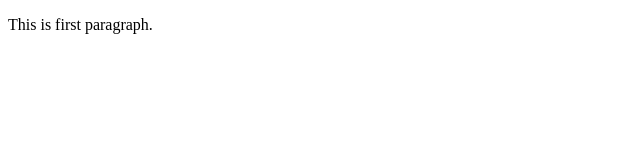
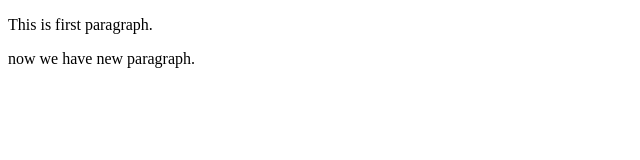
Before and after one commit to aashish18verma/learing, a plain HTML site: page index.html in a window 1280 px wide. Shown: the whole page, without its empty margins (0-640 px from the left). Drawn offline with Linux system fonts and the light colour scheme.

Commit message:
added another p tag

```diff
--- a/index.html
+++ b/index.html
@@ -3,5 +3,6 @@
 <title>HTML Tutorial</title>
 <body>
 <p>This is first paragraph.</p>
+<p>now we have new paragraph.</p>
 </body>
 </html>
```
